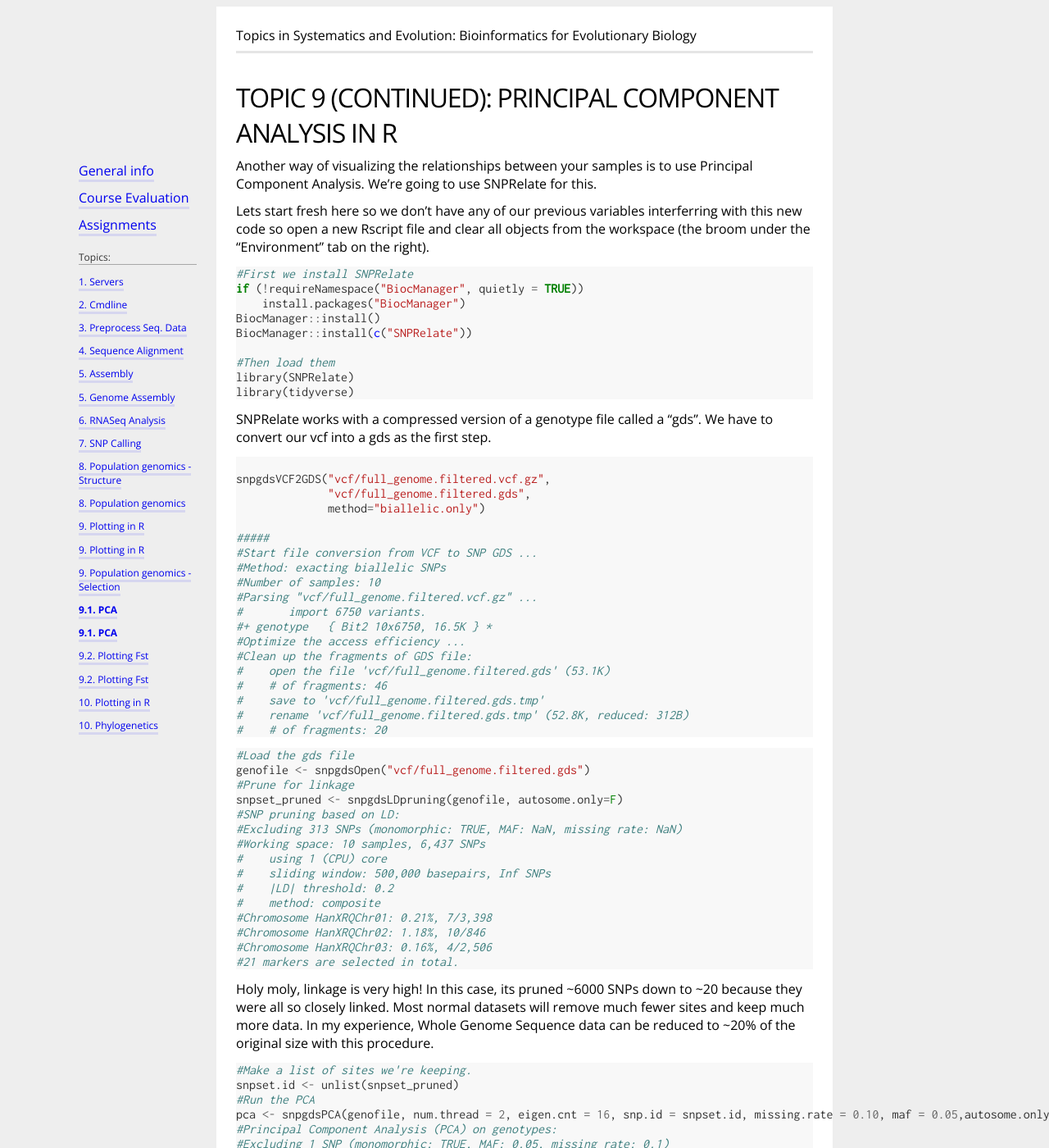
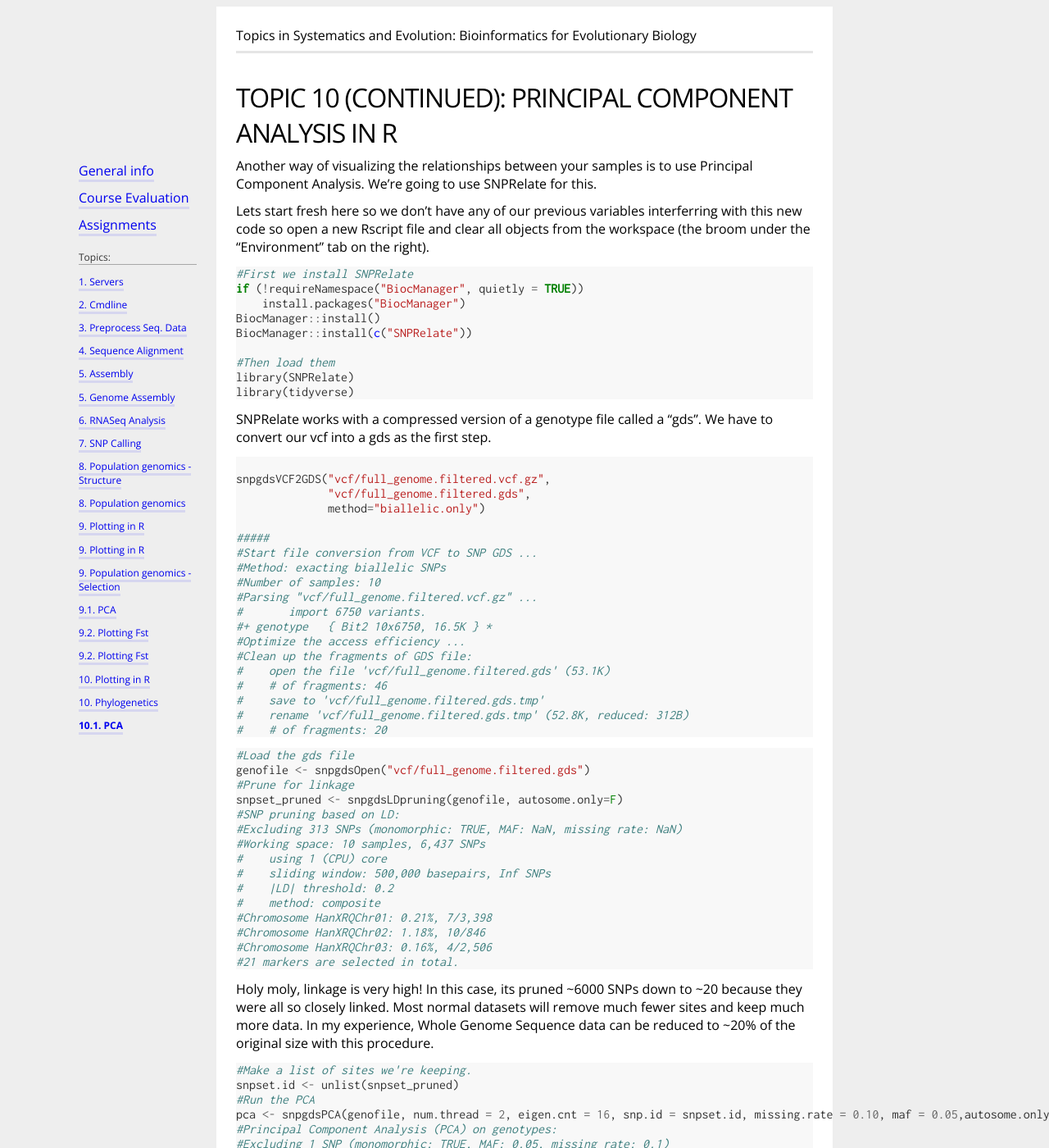
Before and after one commit to UBC-biol525D/UBC-biol525D.github.io, a Jekyll site: the page built from Topic_12/pca.md, in a window 1280 px wide and 1400 px high. Shown: the whole window at 82% size. Built offline with Jekyll 4.4.1, drawn with Linux system fonts in a browser that asks for light colours; our own code applies the rules of GitHub Pages for plain Markdown files.

Commit message:
Update pca.md

```diff
--- a/Topic_12/pca.md
+++ b/Topic_12/pca.md
@@ -1,6 +1,6 @@
 ---
-title: "Topic 9 (continued): Principal Component Analysis in R"
-topickey: 9.1
+title: "Topic 10 (continued): Principal Component Analysis in R"
+topickey: 10.1
 topictitle: "PCA"
 ---
 
```
